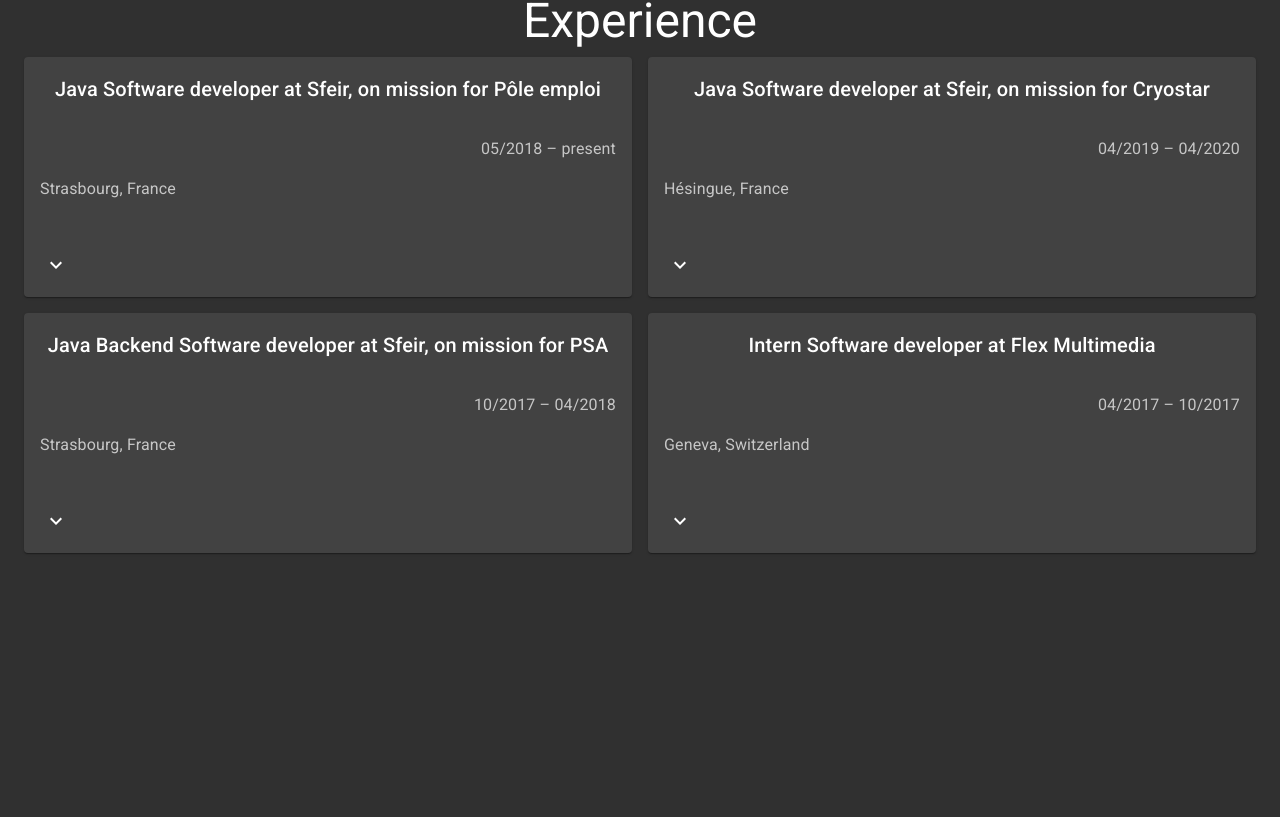
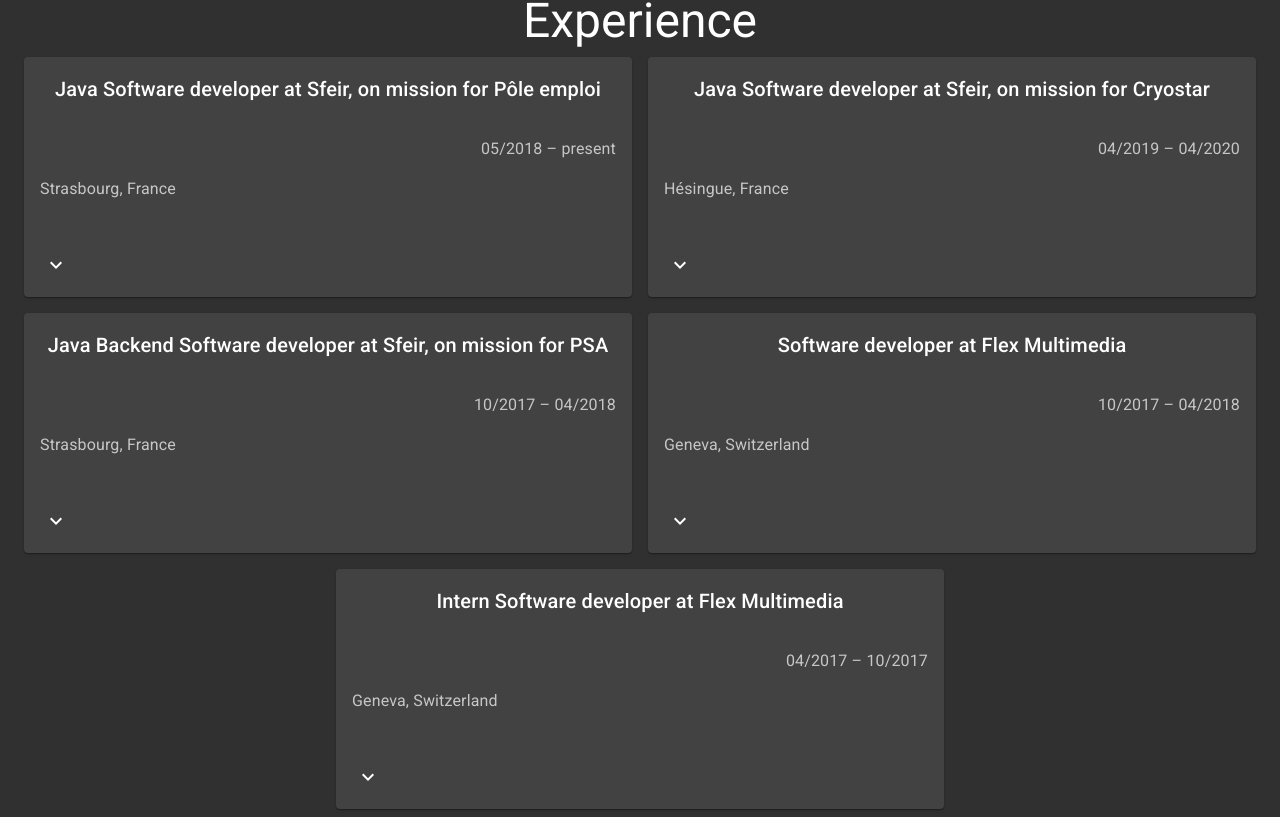
Before and after one commit to lhertzog/yetanother-portfolio, a React (Create React App) app: page / in a window 1280 px wide. Shown: the part 311-1128 px from the top of the page. Before the commit the page ends 872 px from the top, so only its background shows below. Built offline with nearby package versions, Linux system fonts and the light colour scheme.

Commit message:
fix card content

```diff
--- a/src/components/Portfolio/Portfolio.jsx
+++ b/src/components/Portfolio/Portfolio.jsx
@@ -31,6 +31,24 @@
     ],
     date: '10/2017 – 04/2018',
     technologies: ['Java 8', 'Spring Boot', 'RabbitMQ', 'MongoDB', 'Git'],
+  },
+  {
+    title: 'Software developer at Flex Multimedia',
+    location: 'Geneva, Switzerland',
+    responsibilities: [
+      'Maintenance on the back-end application',
+      'Implementing new features on the back-end application',
+      'Creating front-end services using ReactJS',
+    ],
+    date: '10/2017 – 04/2018',
+    technologies: [
+      'Java 8',
+      'Spring Boot',
+      'JavaScript',
+      'ReactJS',
+      'MySQL',
+      'Git',
+    ],
   },
   {
     title: 'Intern Software developer at Flex Multimedia',
```
